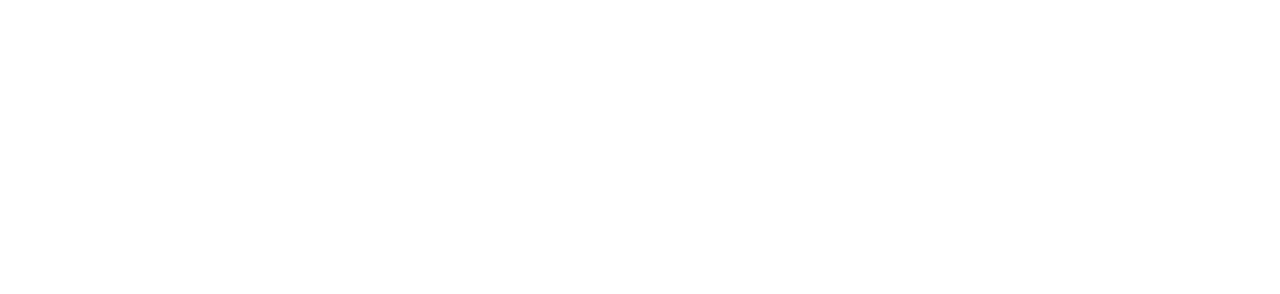
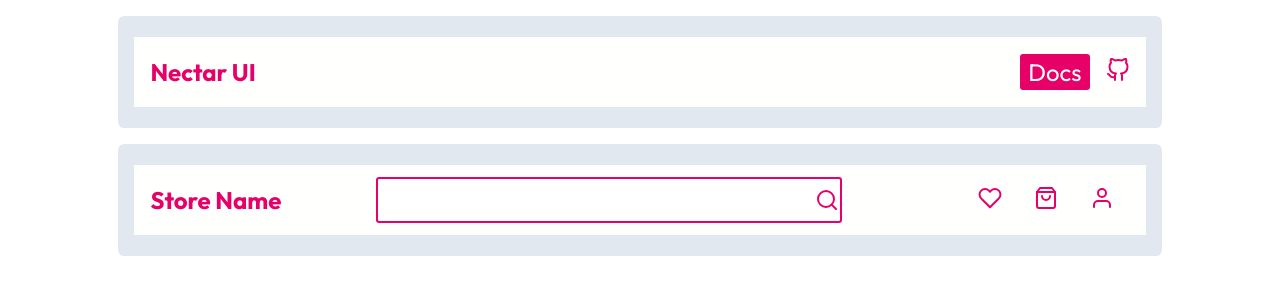
Before and after one commit to suryxks/Nectar-ui, a plain HTML site: page components/navigation/navigation.html in a window 1280 px wide. Drawn offline with Linux system fonts and the light colour scheme.

Commit message:
feat: added navigation component

```diff
--- a/components/css/common.css
+++ b/components/css/common.css
@@ -11,6 +11,7 @@
     --danger-text: #dc2626;
     --success-background: #bbf7d0;
     --success-text: #10b981;
+    --cta:#e60067;
 }
 
 * {
--- a/components/navigation/navigation.css
+++ b/components/navigation/navigation.css
@@ -0,0 +1,57 @@
+@import url('/components/css/common.css');
+.brand{
+    color:var(--cta);
+    margin-left: 1rem;
+
+}
+.brand>a{
+    text-decoration: none;
+    color: var(--cta);
+
+}
+.actions{
+
+    display: flex;
+    justify-content: space-around;
+    align-items: center;
+    margin-right: 1rem;
+
+}
+.display{
+    padding: 1rem;
+}
+.header-nav{
+    background-color: var(--white);
+    display: flex;
+    flex-direction: row;
+    justify-content: space-between;
+    align-items: center;
+    width:100%;
+
+}
+.search-bar{
+    display: flex;
+}
+.search-icon{
+    position: relative;
+    left:-1.7rem;
+}
+.search-bar>input{
+
+    font-size: 2rem;
+    outline:none;
+    border: 2px solid var(--cta);
+    border-radius: 0.2rem;
+}
+.btn-cta{
+    font-size: 1.5rem;
+    background-color: var(--cta);
+    color: var(--white);
+    border: 2px solid var(--cta);
+    border-radius: 0.2rem;
+    cursor: pointer;
+    margin: 1rem;
+}
+.action{
+margin: 0 1rem;
+}
--- a/components/navigation/navigation.html
+++ b/components/navigation/navigation.html
@@ -0,0 +1,51 @@
+<!DOCTYPE html>
+<html lang="en">
+
+<head>
+    <meta charset="UTF-8">
+    <meta http-equiv="X-UA-Compatible" content="IE=edge">
+    <meta name="viewport" content="width=device-width, initial-scale=1.0">
+    <title>Document</title>
+    <link rel="stylesheet" href="./navigation.css">
+</head>
+
+<body>
+    <div class="display">
+        <nav class="header-nav">
+            <div class="brand">
+
+                <a href="#">
+                    <h1>Nectar UI</h1>
+                </a>
+            </div>
+
+            <div class="actions">
+                <button class="btn-cta">Docs</button>
+                <a href="#" class=""><img src="/assets/github.svg"></a>
+            </div>
+        </nav>
+    </div>
+    <div class="display">
+        <nav class="header-nav">
+            <div class="brand">
+
+                <a href="#">
+                    <h1>Store Name</h1>
+                </a>
+            </div>
+            <div class="search-bar">
+                <input type="text">
+                <img src="/assets/search.svg" class="search-icon">
+            </div>
+            <div class="actions">
+
+                <a href="#" class=""><img src="/assets/heart.svg" class="action"></a>
+                <a href="#" class=""><img src="/assets/shopping-bag.svg" class="action"></a>
+                <a href="#" class=""><img src="/assets/user (1).svg" class="action"></a>
+
+            </div>
+        </nav>
+    </div>
+</body>
+
+</html>
```
Also changed, not shown: assets/github.svg (added), assets/heart.svg (added), assets/search.svg (added), assets/shopping-bag.svg (added), assets/user (1).svg (added).
